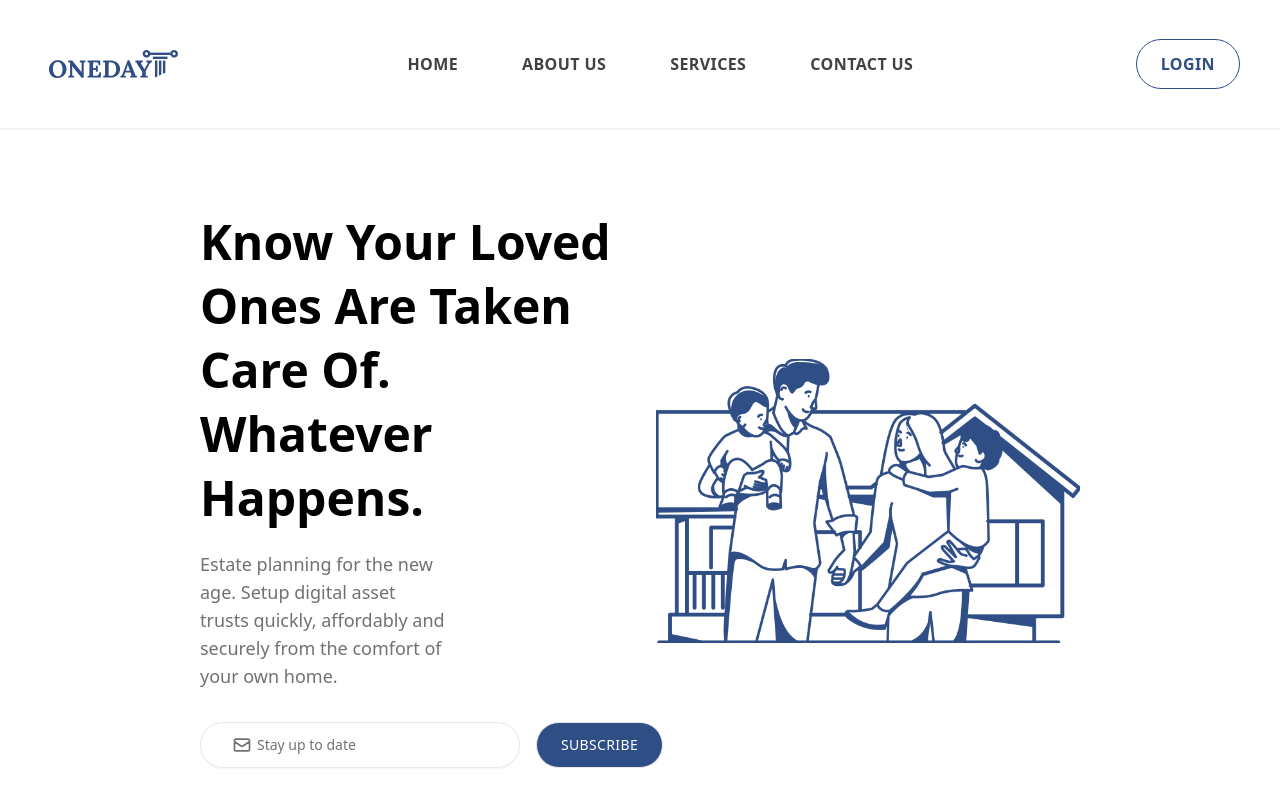
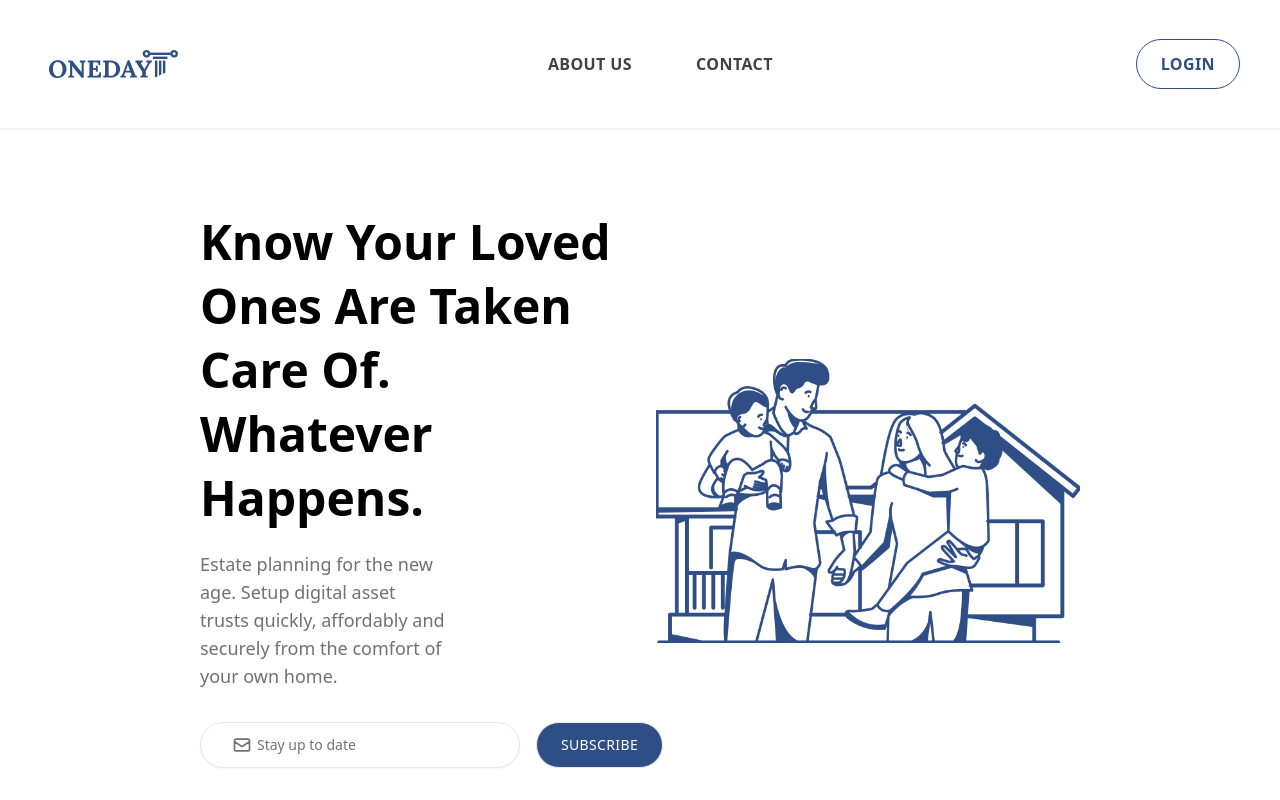
Before and after one commit to jonahcastro/oneday, a Next.js app: page / in a window 1280 px wide. Shown: the top 800 px of the page. Built offline with nearby package versions, Linux system fonts and the light colour scheme; a web font is replaced by a local one.

Commit message:
update navigation bar

```diff
--- a/components/Header.jsx
+++ b/components/Header.jsx
@@ -28,24 +28,24 @@ export default function Header() {
         </Link>
         <nav className="" role="menu" aria-label="Main Menu">
           <div className="hidden font-sans font-bold uppercase tracking-wide text-secondary/80 lg:flex lg:items-center lg:gap-x-16 lg:py-10">
-            <Link href="/">
+            {/* <Link href="/">
               <a className="hover:text-purple lg:block" role="menuitem">
                 Home
               </a>
-            </Link>
+            </Link> */}
             <Link href="#about">
               <a className="hover:text-purple lg:block" role="menuitem">
                 About us
               </a>
             </Link>
-            <Link href="#services">
+            {/* <Link href="#services">
               <a className="hover:text-purple lg:block" role="menuitem">
                 Services
               </a>
-            </Link>
+            </Link> */}
             <Link href="#contact">
               <a className="hover:text-purple lg:block" role="menuitem">
-                Contact Us
+                Contact
               </a>
             </Link>
           </div>
@@ -97,14 +97,14 @@ export default function Header() {
           className="space-y-1text-secondary/80 mt-6 text-center uppercase tracking-wide"
           aria-label="Mobile navigation"
         >
-          <Link href="/">
+          {/* <Link href="/">
             <a
               className="-mx-3 block rounded-lg bg-purple/5 px-3 py-2"
               role="menuitem"
             >
               Home
             </a>
-          </Link>
+          </Link> */}
           <Link href="#about">
             <a
               className="-mx-3 block rounded-lg px-3 py-2 hover:bg-purple/5"
@@ -113,20 +113,20 @@ export default function Header() {
               About Us
             </a>
           </Link>
-          <Link href="#services">
+          {/* <Link href="#services">
             <a
               className="-mx-3 block rounded-lg px-3 py-2 hover:bg-purple/5"
               role="menuitem"
             >
               Services
             </a>
-          </Link>
+          </Link> */}
           <Link href="#contact">
             <a
               className="-mx-3 block rounded-lg px-3 py-2 hover:bg-purple/5"
               role="menuitem"
             >
-              Contact Us
+              Contact
             </a>
           </Link>
           <button className="mt-5 w-full rounded-full border border-purple px-6 py-2 uppercase tracking-wide text-purple">
```
